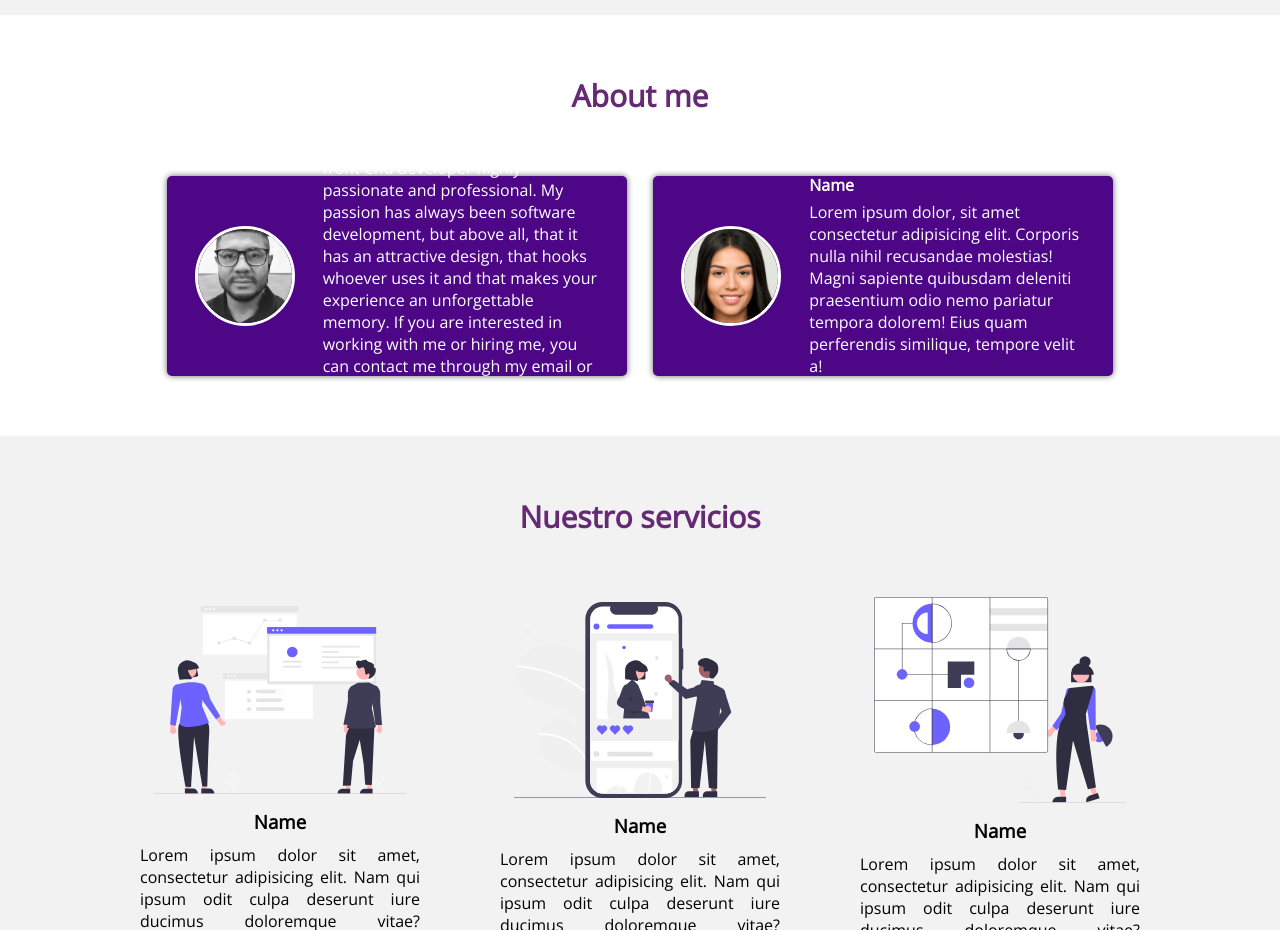
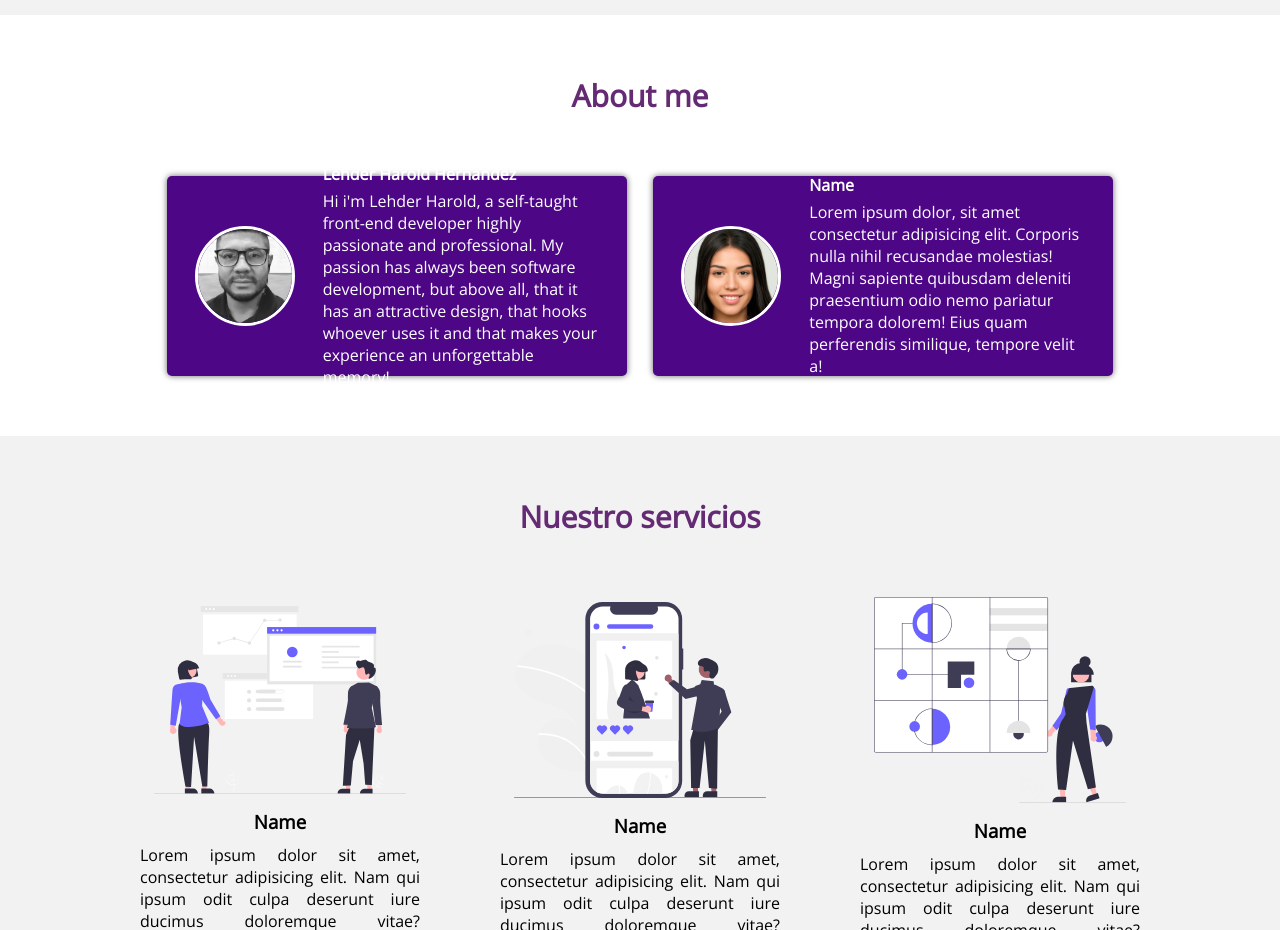
Before and after one commit to lehder/lehder.porfolio.github.io, a plain HTML site: page index.html in a window 1280 px wide. Shown: the part 1740-2670 px from the top of the page. Drawn offline with nearby package versions, Linux system fonts and the light colour scheme.

Commit message:
solving information errors

```diff
--- a/index.html
+++ b/index.html
@@ -118,13 +118,9 @@
                 <img src="./imagenes/fotolehder1.jpg" alt="">
                 <div class="contenido-texto-card">
                     <h4>Lehder Harold Hernandez</h4>
-                    <p>Hi i'm Lehder Harold, a self-taught front-end developer highly passionate and professional.
+                    <p>Hi i'm Lehder Harold, a self-taught front-end      developer highly passionate and professional.
 
-                        My passion has always been software development, but above all, that it has an attractive design, that hooks whoever uses it and that makes your experience an unforgettable memory.
-
-                        If you are interested in working with me or hiring me, you can contact me through my email or my social networks.
-
-                        I'm excited that we create the applications of the future!</p>
+                        My passion has always been software development, but above all, that it has an attractive design, that hooks whoever uses it and that makes your experience an unforgettable memory!</p>
                 </div>
               </div>
 
```
